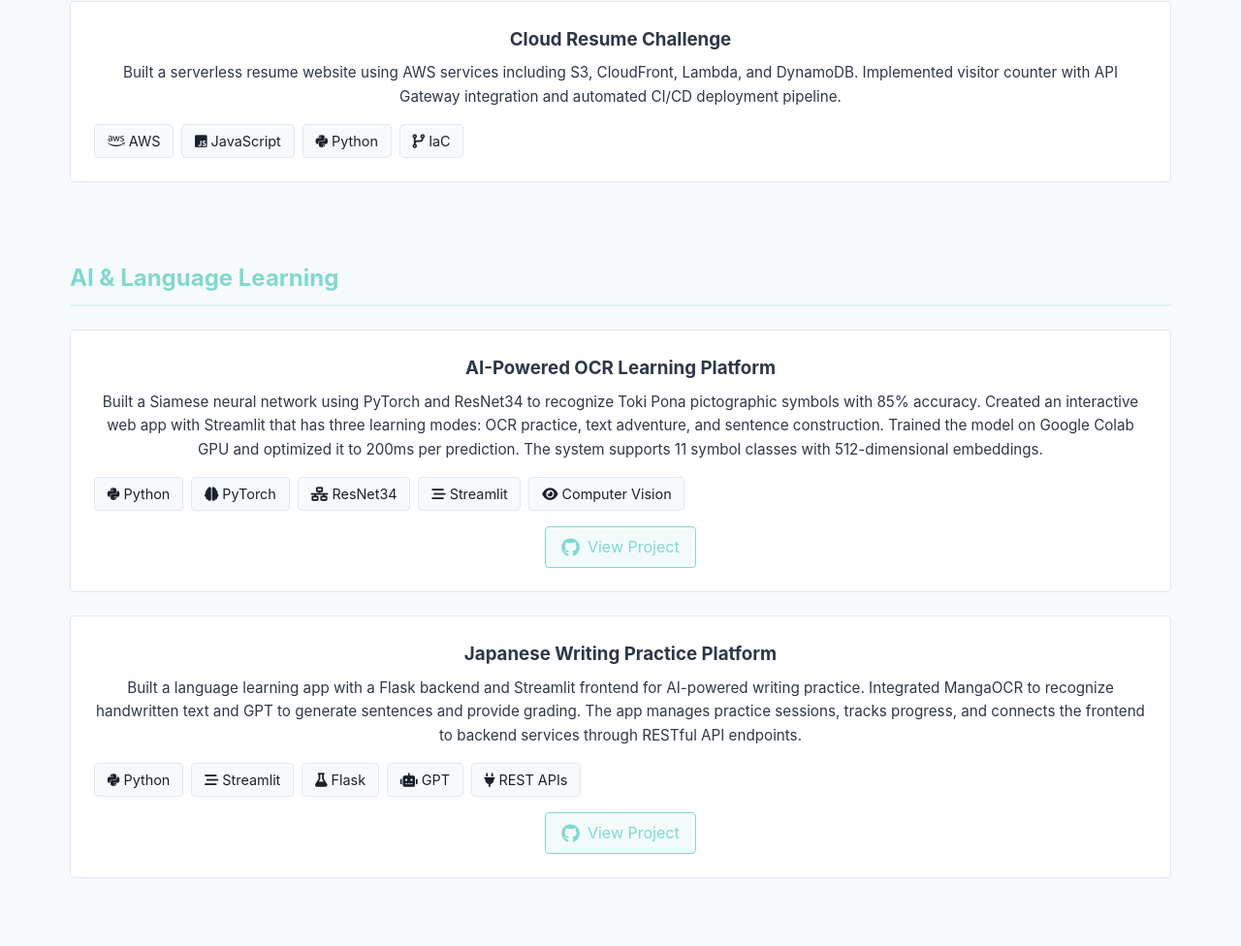
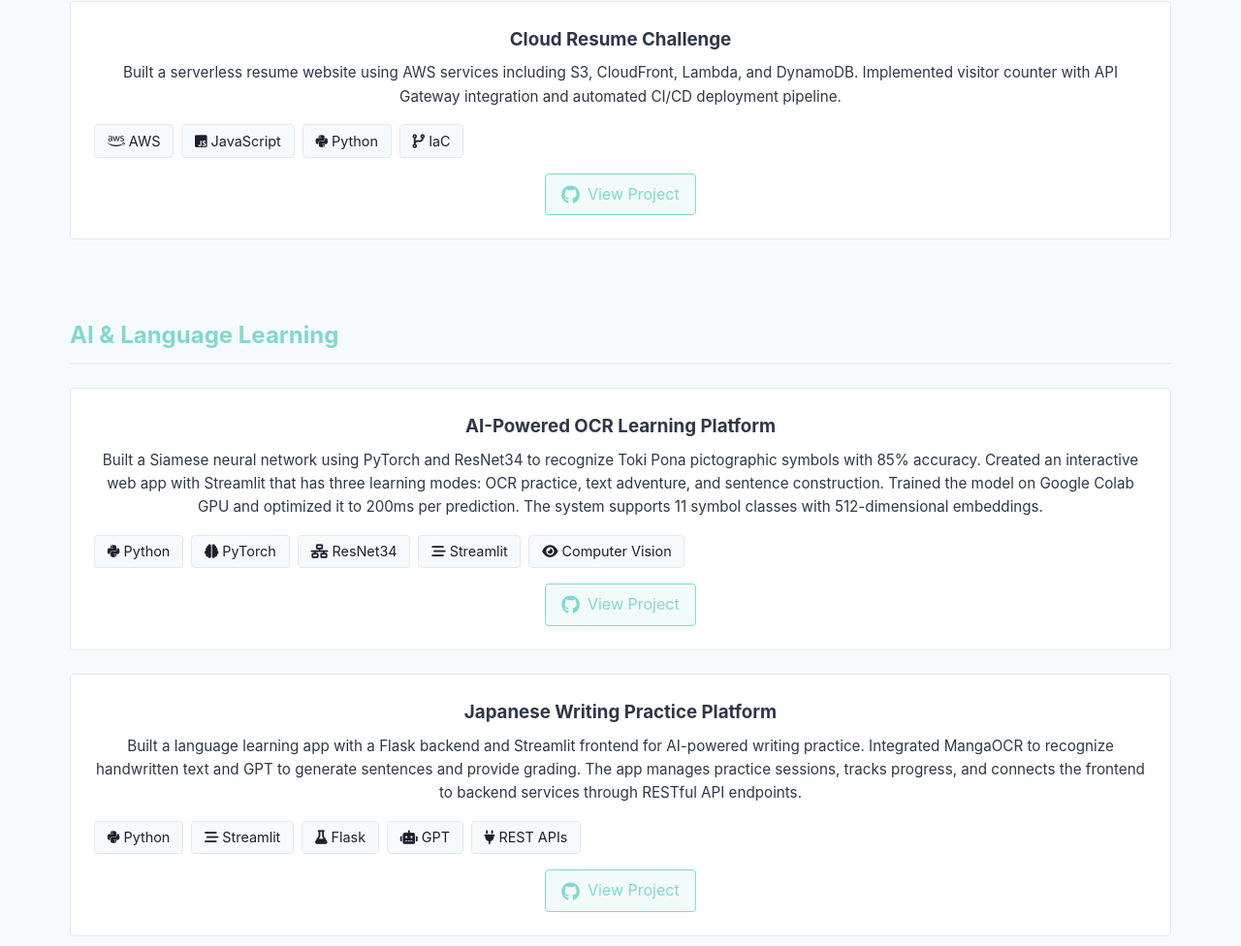
Before and after one commit to JenMagruder/cloud-resume-challenge, a plain HTML site: page frontend/index.html in a window 1280 px wide. Shown: the part 3517-4493 px from the top of the page at 97% size. Drawn offline with Linux system fonts and the light colour scheme; no server answers.

Commit message:
update link

```diff
--- a/frontend/index.html
+++ b/frontend/index.html
@@ -187,6 +187,9 @@
                             <span><i class="fab fa-python"></i> Python</span>
                             <span><i class="fas fa-code-branch"></i> IaC</span>
                         </div>
+                        <a href="https://github.com/JenMagruder/cloud-resume-challenge" target="_blank" class="project-link">
+                            <i class="fab fa-github"></i> View Project
+                        </a>
                     </div>
                 </div>
 
```
